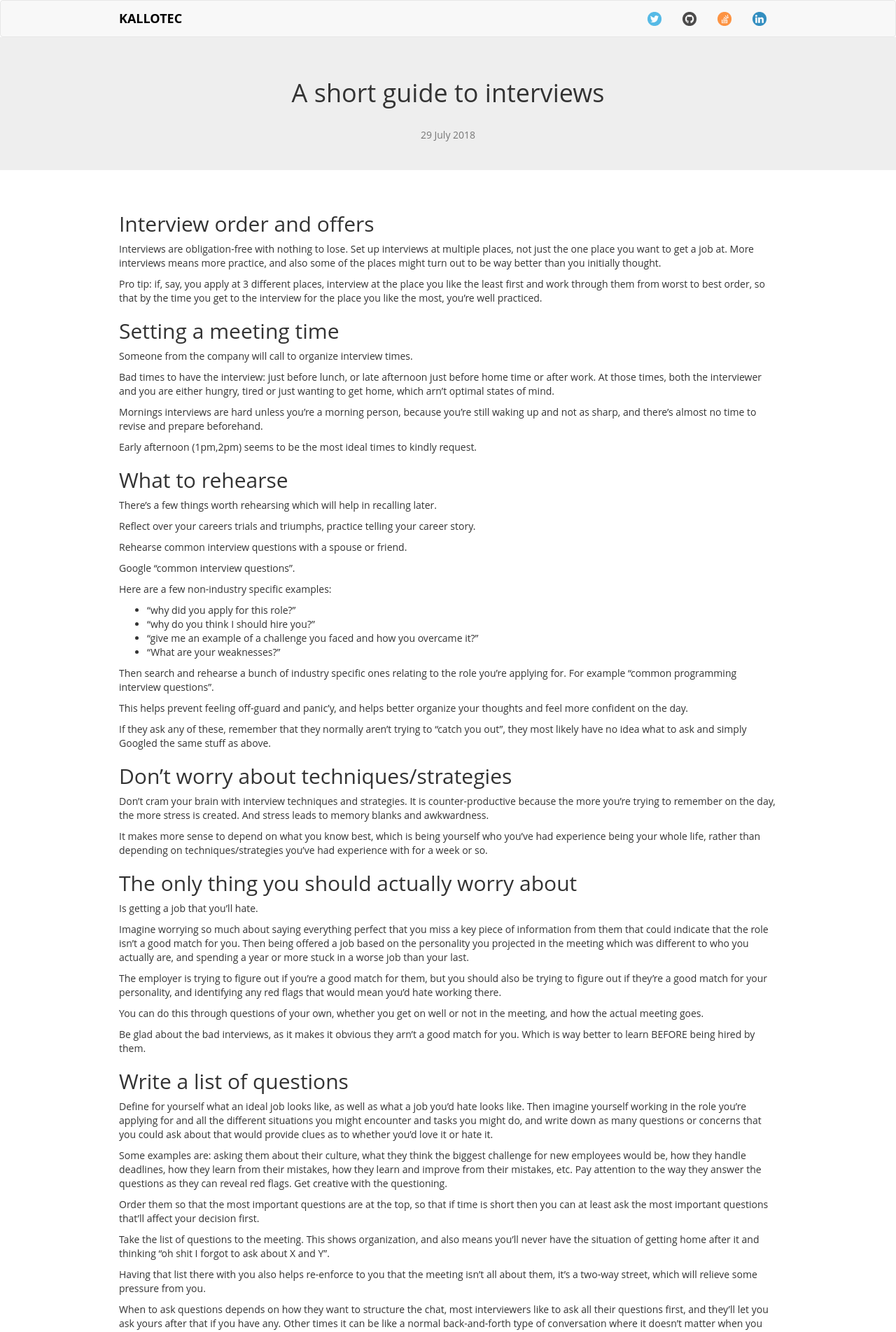
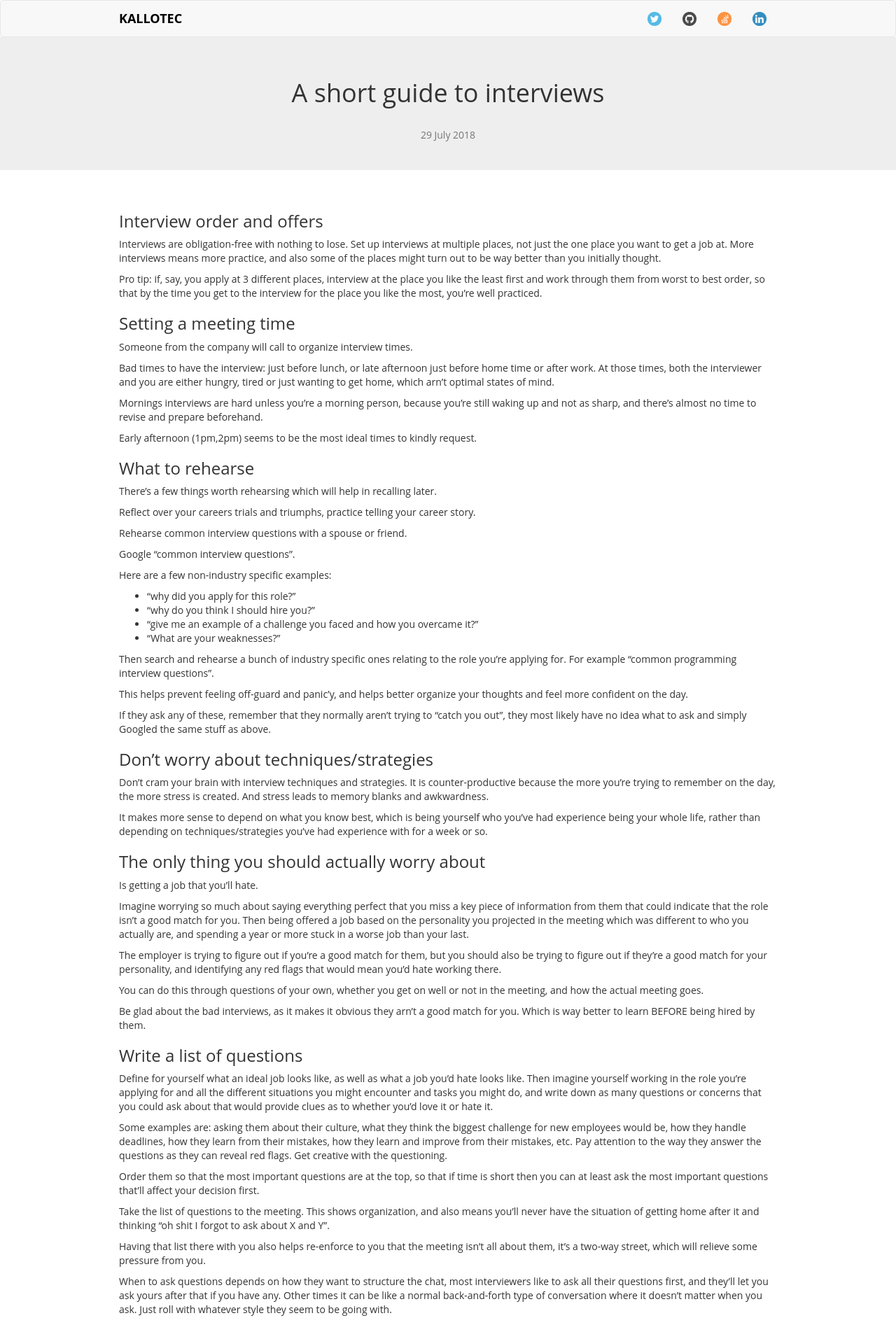
Before and after one commit to kallotec/kallotec.github.io, a Jekyll site: the page built from _posts/2018-07-30-short-guide-to-interviews.markdown, in a window 1280 px wide. Shown: the top 1903 px of the page at 70% size. Built offline with Jekyll 4.4.1, drawn with Linux system fonts in a browser that asks for light colours.

```diff
--- a/_posts/2018-07-30-short-guide-to-interviews.markdown
+++ b/_posts/2018-07-30-short-guide-to-interviews.markdown
@@ -5,13 +5,13 @@ date:   2018-07-30 11:00:00 +1300
 categories: interviews
 ---
 
-## Interview order and offers
+### Interview order and offers
 
 Interviews are obligation-free with nothing to lose. Set up interviews at multiple places, not just the one place you want to get a job at. More interviews means more practice, and also some of the places might turn out to be way better than you initially thought.
 
 Pro tip: if, say, you apply at 3 different places, interview at the place you like the least first and work through them from worst to best order, so that by the time you get to the interview for the place you like the most, you're well practiced.
 
-## Setting a meeting time
+### Setting a meeting time
 
 Someone from the company will call to organize interview times.
 
@@ -21,7 +21,7 @@ Mornings interviews are hard unless you're a morning person, because you're stil
 
 Early afternoon (1pm,2pm) seems to be the most ideal times to kindly request.
 
-## What to rehearse
+### What to rehearse
 
 There's a few things worth rehearsing which will help in recalling later.
 
@@ -43,13 +43,13 @@ This helps prevent feeling off-guard and panic'y, and helps better organize your
 
 If they ask any of these, remember that they normally aren't trying to "catch you out", they most likely have no idea what to ask and simply Googled the same stuff as above.
 
-## Don't worry about techniques/strategies
+### Don't worry about techniques/strategies
 
 Don't cram your brain with interview techniques and strategies. It is counter-productive because the more you're trying to remember on the day, the more stress is created. And stress leads to memory blanks and awkwardness.
 
 It makes more sense to depend on what you know best, which is being yourself who you've had experience being your whole life, rather than depending on techniques/strategies you've had experience with for a week or so.
 
-## The only thing you should actually worry about
+### The only thing you should actually worry about
 
 Is getting a job that you'll hate.
 
@@ -61,7 +61,7 @@ You can do this through questions of your own, whether you get on well or not in
 
 Be glad about the bad interviews, as it makes it obvious they arn't a good match for you. Which is way better to learn BEFORE being hired by them.
 
-## Write a list of questions
+### Write a list of questions
 
 Define for yourself what an ideal job looks like, as well as what a job you'd hate looks like. Then imagine yourself working in the role you're applying for and all the different situations you might encounter and tasks you might do, and write down as many questions or concerns that you could ask about that would provide clues as to whether you'd love it or hate it.
 
@@ -75,7 +75,7 @@ Having that list there with you also helps re-enforce to you that the meeting is
 
 When to ask questions depends on how they want to structure the chat, most interviewers like to ask all their questions first, and they'll let you ask yours after that if you have any. Other times it can be like a normal back-and-forth type of conversation where it doesn't matter when you ask. Just roll with whatever style they seem to be going with.
 
-## Employer red flags
+### Employer red flags
 
 Some example red flags that likely indicate a bad employer during the interview:
 
@@ -86,23 +86,23 @@ Some example red flags that likely indicate a bad employer during the interview:
 - They give you the feeling like you're not trustworthy, and they're trying to catch you out
 - They're elitist, deminish your accomplishments
 
-## Other means of insight
+### Other means of insight
 
 To get more insight, you can try contacting current or past-employers, LinkedIn is great for finding these people. Try to talk to people in a similar role to the one you're applying for. Low level employees that havn't worked there for too long (maybe 1 year) are another option to talk to, as they won't have drunk the cool-aid yet. You won't get any useful information from someone who has worked there for a long time, because if the environment is terrible and they've stuck around for 10 years then they must think it's normal.
 
 Glassdoor and other employer reviewing websites can also help to shed some light into the company culture. Although beware that these sites tend to be represented mainly by disgruntled former employees, and may not reflect the company today.
 
-## Still arn't sure about them?
+### Still arn't sure about them?
 
 Talk about the interview to an experienced friend or mentor.
 
 If you're not sure, either you didn't ask enough questions, do enough research, or you're subconciously detecting something bad.
 
-## If you get turned down
+### If you get turned down
 
 Ask for feedback about your performance and why they turned you down, an interview is a good opportunity to find out what you need to work on. Take it as a humble learning opportunity. But also don't be suprised if you don't hear back again, it's pretty common.
 
-## Still anxious about the meeting?
+### Still anxious about the meeting?
 
 It can help to remind yourself what they actually are: two people getting to know each other, asking questions about each other's work. Then both people going away to have a think, and then deciding whether they'd like to work together, and then seeing if the other agrees. That's all it is.
 
@@ -114,12 +114,12 @@ Humor helps: I like to think of it like you're dating this new company to see if
 
 It's just a chat.
 
-## Honesty
+### Honesty
 
 It's easy to pick up on a lie in an interview.
 
 If you don't know something, be honest that you don't know. But also say how you would go about learning it if the job requried. Bonus points if you can provide an example of when you didn't know something in a past situation and how you came to learn and use it.
 
-## Offers
+### Offers
 
 Try to get offers from more than one employer. Having a second offer to accept can really be a lifesaver if you resign from your current job and the first offer you accepted gets rescinded (this happened to me).
```
